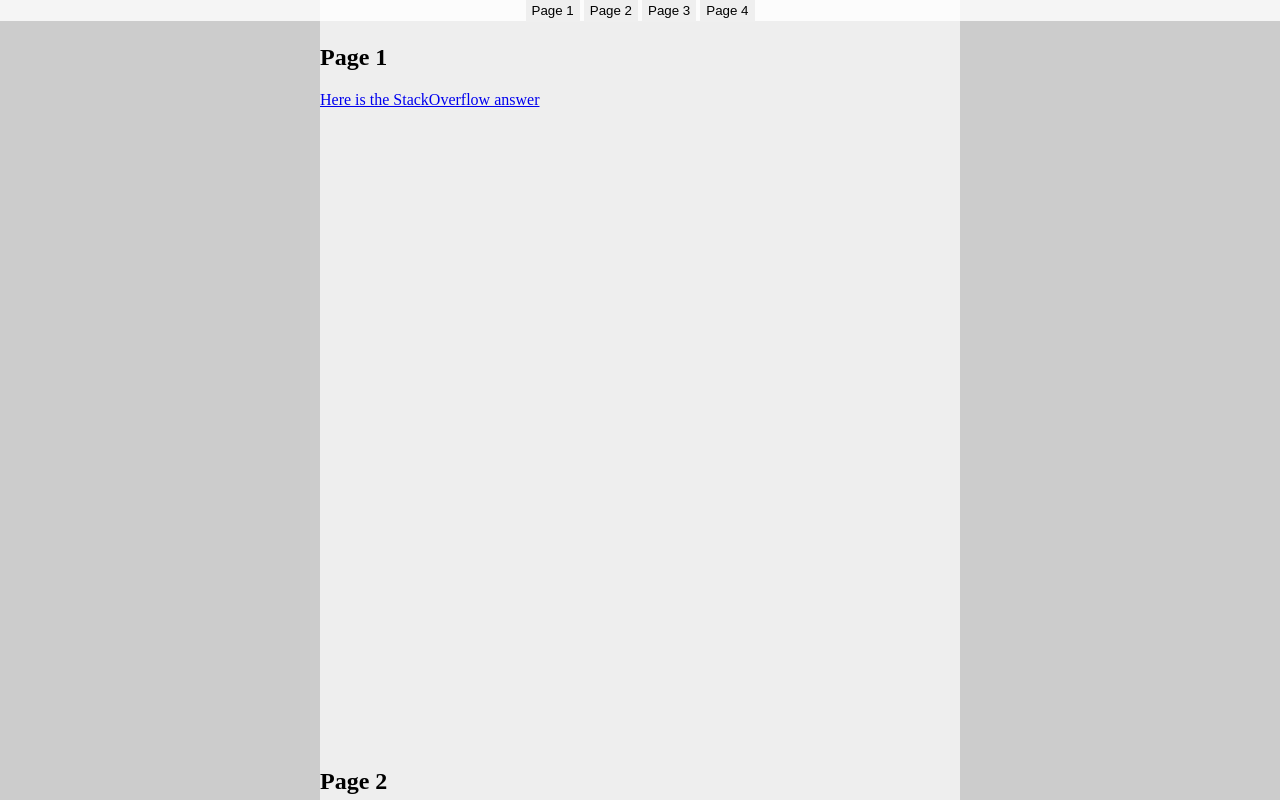
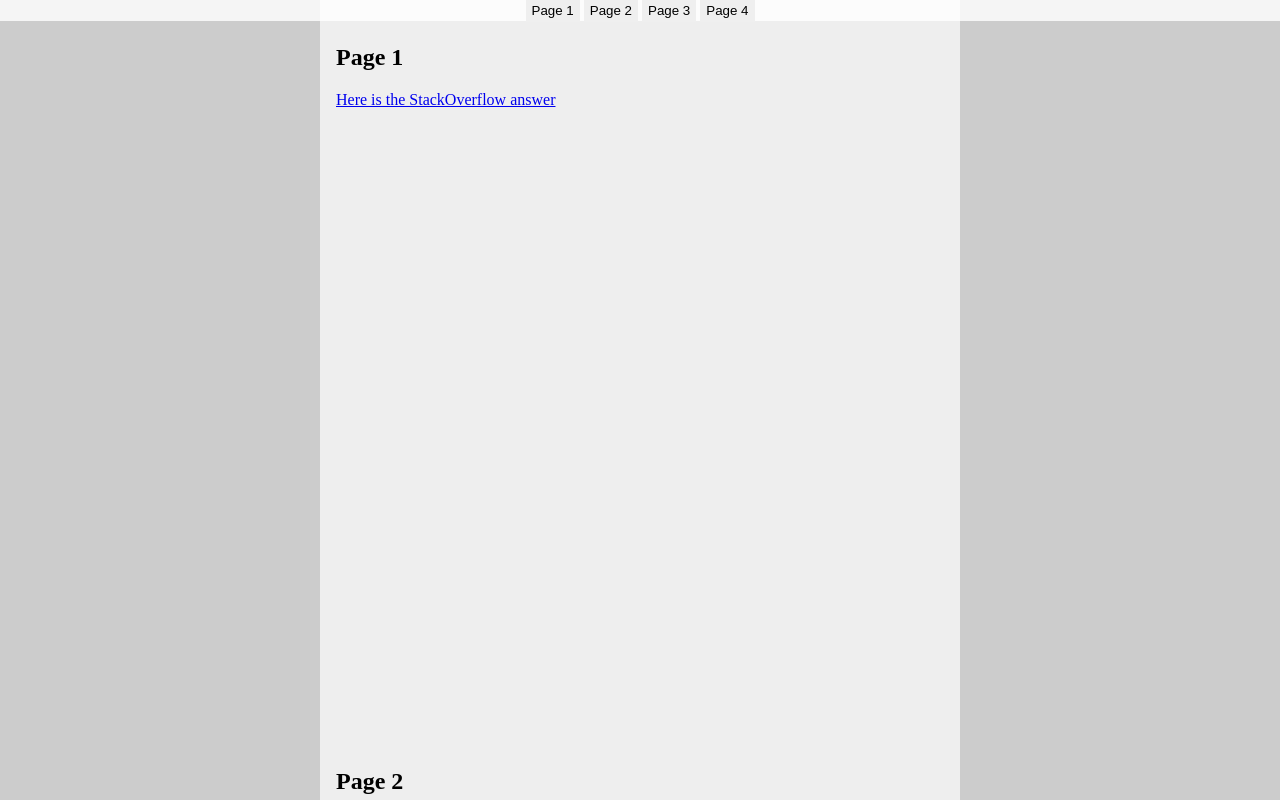
Before and after one commit to DaveEveritt/pure-js-smooth-scroll, a plain HTML site: page index.html in a window 1280 px wide. Shown: the top 800 px of the page. Drawn offline with Linux system fonts and the light colour scheme.

Commit message:
added padding to sections

```diff
--- a/styles.css
+++ b/styles.css
@@ -22,7 +22,7 @@ main {
   margin: 0 auto;
 }
 section {
-  padding-top: 1.5em;
+  padding: 1.5em 1em 0;
   height: 700px;
   background: #eee;
 }
```
